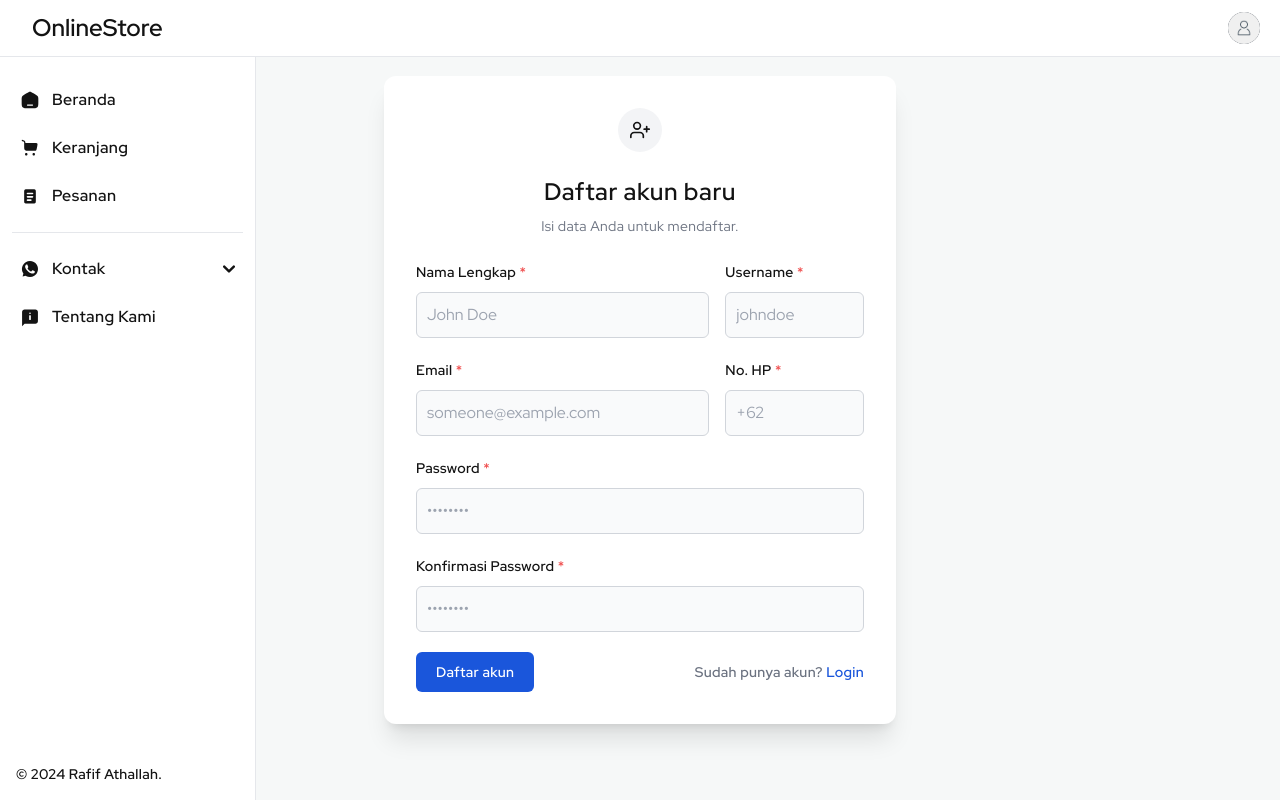
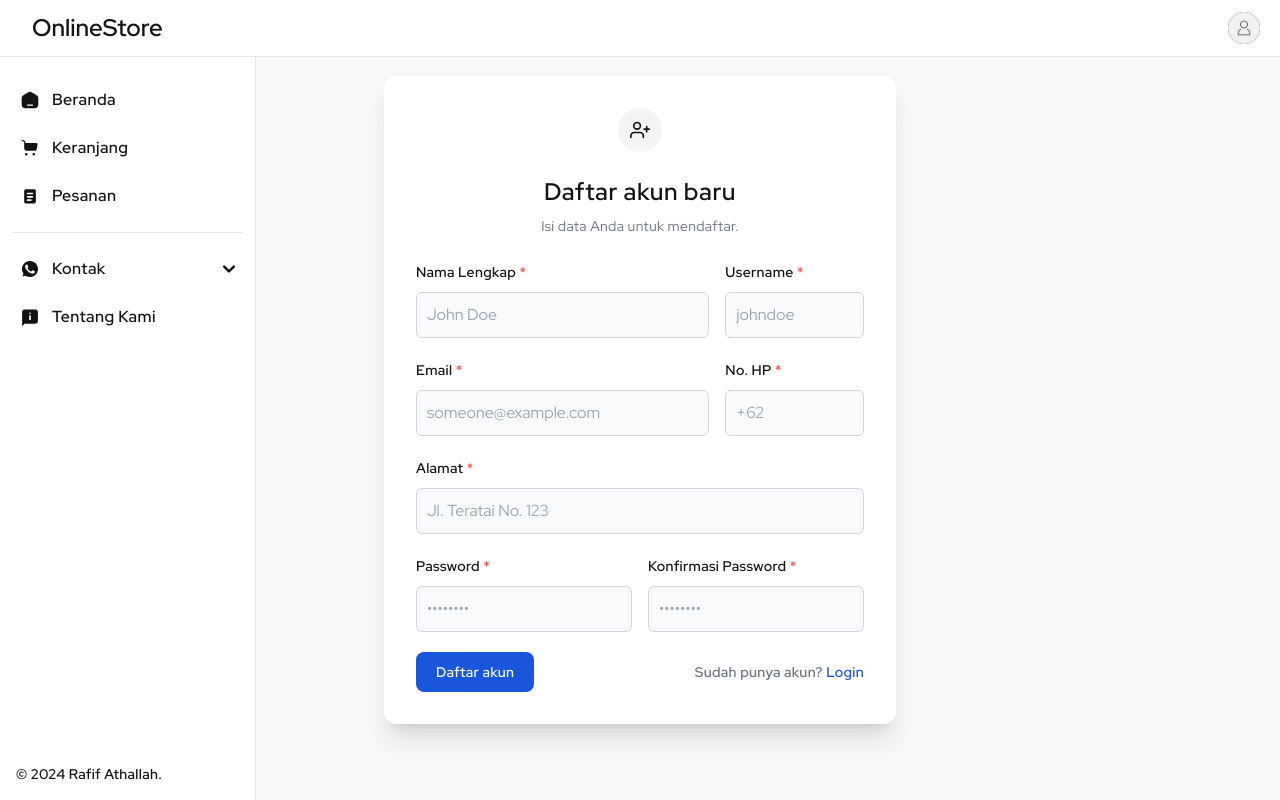
Before and after one commit to zangetsuuuu/ci4-online-shop, a CodeIgniter 4 app: template app/Views/pages/users/register.php in a window 1280 px wide. Run offline with PHP 8.4 and a stand-in for CodeIgniter, Linux system fonts and the light colour scheme; the template is opened without the code that fills it, so the values that code supplies are empty; style sheets or scripts are compiled from the project's sources; some libraries are stand-ins or nearby versions.

Commit message:
Update: Add input for address

```diff
--- a/app/Views/pages/users/register.php
+++ b/app/Views/pages/users/register.php
@@ -20,33 +20,39 @@
                 <div class="grid grid-cols-1 md:grid-cols-3 gap-x-0 gap-y-4 md:gap-x-4">
                     <div class="col-span-2">
                         <label for="fullName" class="text-sm font-medium text-myBlack tracking-wide">Nama Lengkap <span class="text-red-500">*</span></label>
-                        <input type="text" name="fullName" id="fullName" class="block w-full p-2.5 mt-2 rounded-md bg-gray-50 border border-gray-300 placeholder-gray-400 text-gray-800 focus:outline-none focus:ring-blue-700 focus:border-blue-700 focus:z-10 focus:shadow-md text-sm md:text-base" placeholder="John Doe" required />
+                        <input type="text" name="fullName" id="fullName" class="block w-full p-2.5 mt-2 rounded-md bg-gray-50 border border-gray-300 placeholder-gray-400 text-myBlack focus:outline-none focus:ring-blue-700 focus:border-blue-700 focus:z-10 focus:shadow-md text-sm md:text-base" placeholder="John Doe" required />
                     </div>
                     <div>
                         <label for="userName" class="text-sm font-medium text-myBlack tracking-wide">Username <span class="text-red-500">*</span></label>
-                        <input type="text" name="userName" id="userName" class="block w-full p-2.5 mt-2 rounded-md bg-gray-50 border border-gray-300 placeholder-gray-400 text-gray-800 focus:outline-none focus:ring-blue-700 focus:border-blue-700 focus:z-10 focus:shadow-md text-sm md:text-base" placeholder="johndoe" required />
+                        <input type="text" name="userName" id="userName" class="block w-full p-2.5 mt-2 rounded-md bg-gray-50 border border-gray-300 placeholder-gray-400 text-myBlack focus:outline-none focus:ring-blue-700 focus:border-blue-700 focus:z-10 focus:shadow-md text-sm md:text-base" placeholder="johndoe" required />
                     </div>
                 </div>
                 <div class="grid grid-cols-1 md:grid-cols-3 gap-x-0 gap-y-4 md:gap-x-4">
                     <div class="col-span-2">
                         <label for="email" class="text-sm font-medium text-myBlack tracking-wide">Email <span class="text-red-500">*</span></label>
-                        <input type="email" name="email" id="email" class="block w-full p-2.5 mt-2 rounded-md bg-gray-50 border border-gray-300 placeholder-gray-400 text-gray-800 focus:outline-none focus:ring-blue-700 focus:border-blue-700 focus:z-10 focus:shadow-md text-sm md:text-base" placeholder="someone@example.com" required />
+                        <input type="email" name="email" id="email" class="block w-full p-2.5 mt-2 rounded-md bg-gray-50 border border-gray-300 placeholder-gray-400 text-myBlack focus:outline-none focus:ring-blue-700 focus:border-blue-700 focus:z-10 focus:shadow-md text-sm md:text-base" placeholder="someone@example.com" required />
                     </div>
                     <div>
                         <label for="phoneNumber" class="text-sm font-medium text-myBlack tracking-wide">No. HP <span class="text-red-500">*</span></label>
-                        <input type="email" name="phoneNumber" id="phoneNumber" class="block w-full p-2.5 mt-2 rounded-md bg-gray-50 border border-gray-300 placeholder-gray-400 text-gray-800 focus:outline-none focus:ring-blue-700 focus:border-blue-700 focus:z-10 focus:shadow-md text-sm md:text-base" placeholder="+62" required />
+                        <input type="email" name="phoneNumber" id="phoneNumber" class="block w-full p-2.5 mt-2 rounded-md bg-gray-50 border border-gray-300 placeholder-gray-400 text-myBlack focus:outline-none focus:ring-blue-700 focus:border-blue-700 focus:z-10 focus:shadow-md text-sm md:text-base" placeholder="+62" required />
                     </div>
                 </div>
                 <div>
-                    <label for="password" class="text-sm font-medium text-myBlack tracking-wide">Password <span class="text-red-500">*</span></label>
-                    <input type="password" name="password" id="password" placeholder="••••••••" class="block w-full p-2.5 mt-2 rounded-md bg-gray-50 border border-gray-300 placeholder-gray-400 text-gray-800 focus:outline-none focus:ring-blue-700 focus:border-blue-700 focus:z-10 focus:shadow-md text-sm md:text-base" required />
+                    <label for="address" class="text-sm font-medium text-myBlack tracking-wide">Alamat <span class="text-red-500">*</span></label>
+                    <input type="text" name="address" id="address" placeholder="Jl. Teratai No. 123" class="block w-full p-2.5 mt-2 rounded-md bg-gray-50 border border-gray-300 placeholder-gray-400 text-myBlack focus:outline-none focus:ring-blue-700 focus:border-blue-700 focus:z-10 focus:shadow-md text-sm md:text-base" required />
                 </div>
-                <div>
-                    <label for="passwordCheck" class="text-sm font-medium text-myBlack tracking-wide">Konfirmasi Password <span class="text-red-500">*</span></label>
-                    <input type="password" name="passwordCheck" id="passwordCheck" placeholder="••••••••" class="block w-full p-2.5 mt-2 rounded-md bg-gray-50 border border-gray-300 placeholder-gray-400 text-gray-800 focus:outline-none focus:ring-blue-700 focus:border-blue-700 focus:z-10 focus:shadow-md text-sm md:text-base" required />
+                <div class="grid grid-cols-1 md:grid-cols-2 gap-x-0 gap-y-4 md:gap-x-4">
+                    <div>
+                        <label for="password" class="text-sm font-medium text-myBlack tracking-wide">Password <span class="text-red-500">*</span></label>
+                        <input type="password" name="password" id="password" placeholder="••••••••" class="block w-full p-2.5 mt-2 rounded-md bg-gray-50 border border-gray-300 placeholder-gray-400 text-myBlack focus:outline-none focus:ring-blue-700 focus:border-blue-700 focus:z-10 focus:shadow-md text-sm md:text-base" required />
+                    </div>
+                    <div>
+                        <label for="passwordCheck" class="text-sm font-medium text-myBlack tracking-wide">Konfirmasi Password <span class="text-red-500">*</span></label>
+                        <input type="password" name="passwordCheck" id="passwordCheck" placeholder="••••••••" class="block w-full p-2.5 mt-2 rounded-md bg-gray-50 border border-gray-300 placeholder-gray-400 text-myBlack focus:outline-none focus:ring-blue-700 focus:border-blue-700 focus:z-10 focus:shadow-md text-sm md:text-base" required />
+                    </div>
                 </div>
                 <div class="flex flex-wrap md:flex-nowrap items-center justify-between">
-                    <button type="submit" class="w-full md:w-auto text-white tracking-wide bg-blue-700 hover:bg-blue-800 focus:ring-4 focus:outline-none focus:ring-blue-300 font-medium rounded-md text-sm px-5 py-2.5 text-center ease-in-out duration-300 ">Daftar akun</button>
+                    <button type="submit" class="btn-primary">Daftar akun</button>
                     <div class="text-sm font-medium text-gray-500 tracking-wide mx-auto md:me-0 mt-4 md:mt-0">
                         Sudah punya akun? <a href="/login" class="text-blue-700 hover:underline">Login</a>
                     </div>
```
